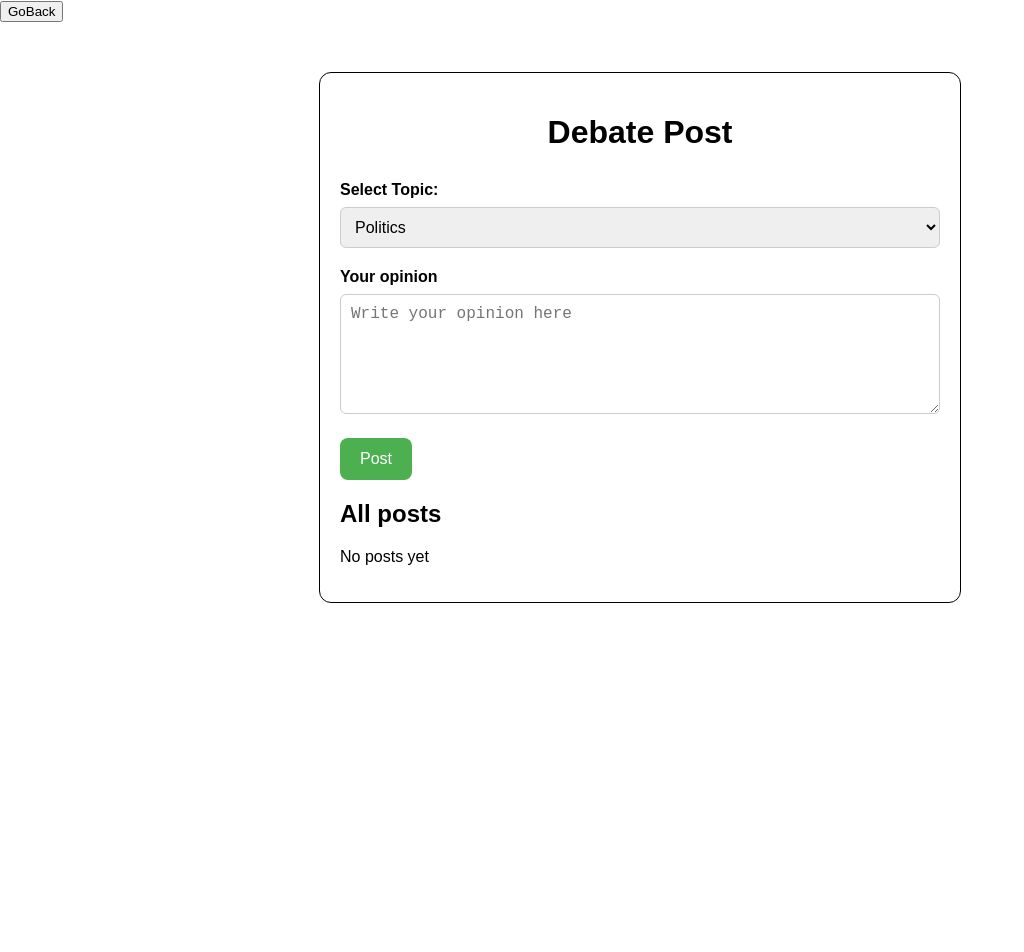
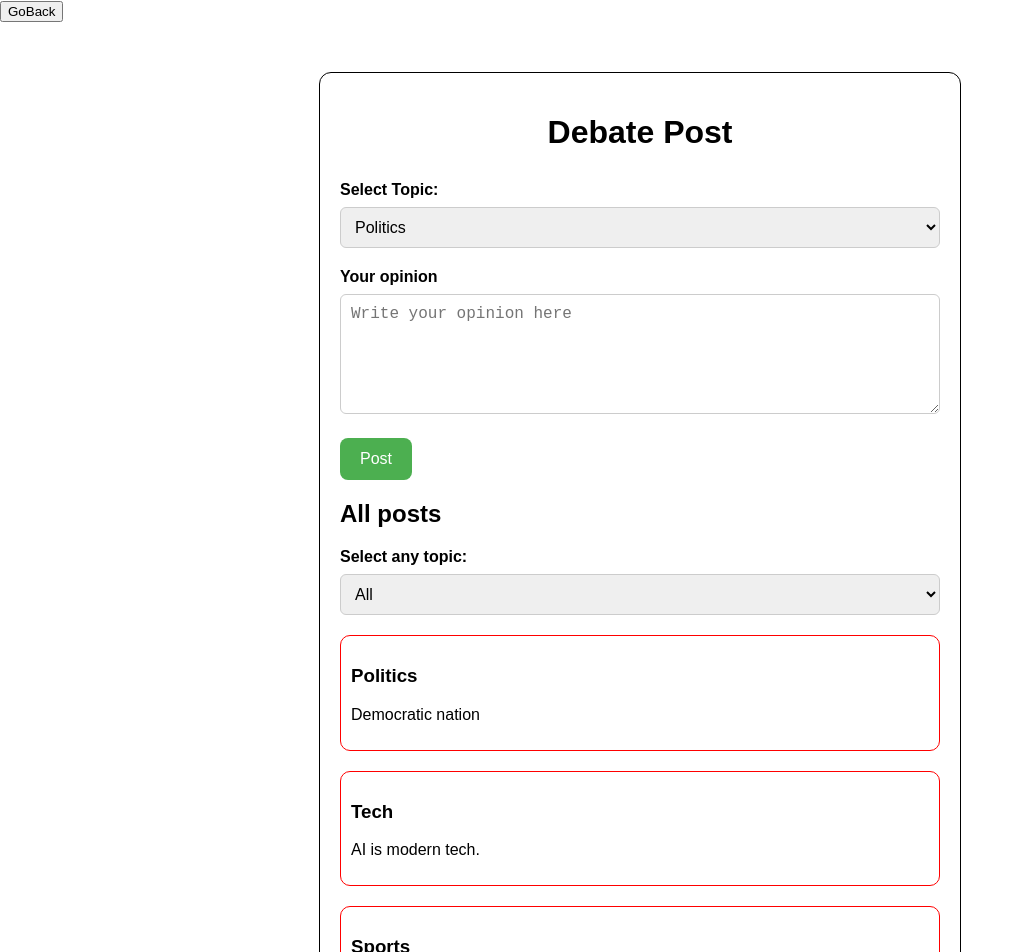
Before and after one commit to harshh46/myfirstreactapp, a React (Create React App) app: page /CreateDebate in a window 1280 px wide. Shown: the top 952 px of the page, without its empty margins (0-1024 px from the left). Before the commit the page ends 800 px from the top, so only its background shows below. Built offline with nearby package versions, Linux system fonts and the light colour scheme.

Commit message:
filterpost

```diff
--- a/src/components/DebatePost.js
+++ b/src/components/DebatePost.js
@@ -34,6 +34,25 @@ const DebatePost = () => {
     navigate("/");
   };
 
+  const post = [
+    { id: 1, topic: "Politics", opinion: "Democratic nation" },
+    { id: 2, topic: "Tech", opinion: "AI is modern tech." },
+    { id: 3, topic: "Sports", opinion: "Practice makes man perfect." },
+    { id: 4, topic: "Politics", opinion: "Freedom for all." },
+    { id: 5, topic: "Tech", opinion: "Robots are harmfull." },
+    { id: 6, topic: "Sports", opinion: "Football is well known sport" },
+  ];
+
+  const allPosts = [...post, ...posts];
+
+  const [selectTopic, setSelectedTopic] = useState("All");
+  const topics = ["All", "Politics", "Tech", "Sports"];
+
+  const filterSelect =
+    selectTopic === "All"
+      ? allPosts
+      : allPosts.filter((post) => post.topic === selectTopic);
+
   return (
     <>
       <button onClick={goToHomePage}>GoBack</button>
@@ -59,10 +78,24 @@ const DebatePost = () => {
           <button onClick={handlePost}>Post</button>
         </div>
         <h2>All posts</h2>
-        {posts.length === 0 ? (
+        <div>
+          <label>Select any topic:</label>
+          <select
+            value={selectTopic}
+            onChange={(e) => setSelectedTopic(e.target.value)}
+          >
+            {topics.map((topic) => (
+              <option key={topic} value={topic}>
+                {topic}
+              </option>
+            ))}
+          </select>
+        </div>
+
+        {filterSelect.length === 0 ? (
           <p>No posts yet</p>
         ) : (
-          posts.map((post) => (
+          filterSelect.map((post) => (
             <div key={post.id} className="post-list">
               <h3>{post.topic}</h3>
               <p>{post.opinion}</p>
```
